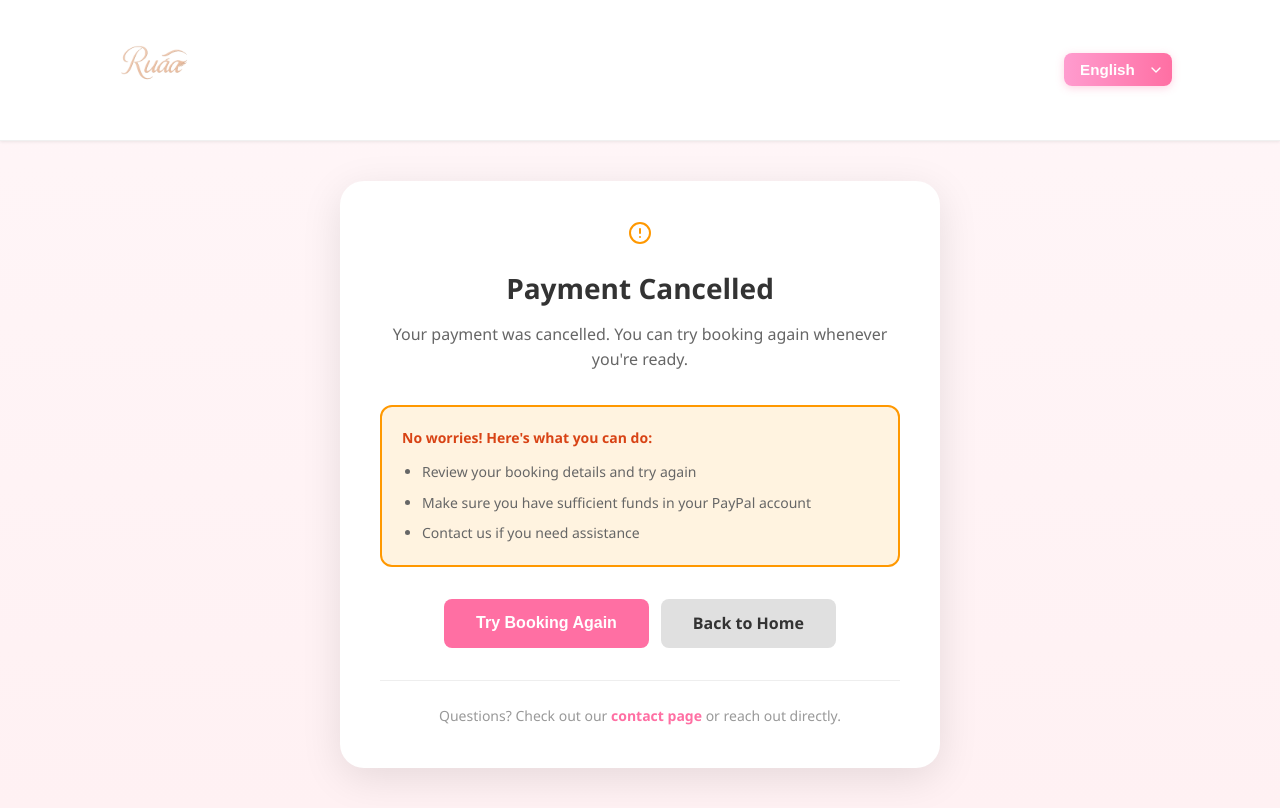
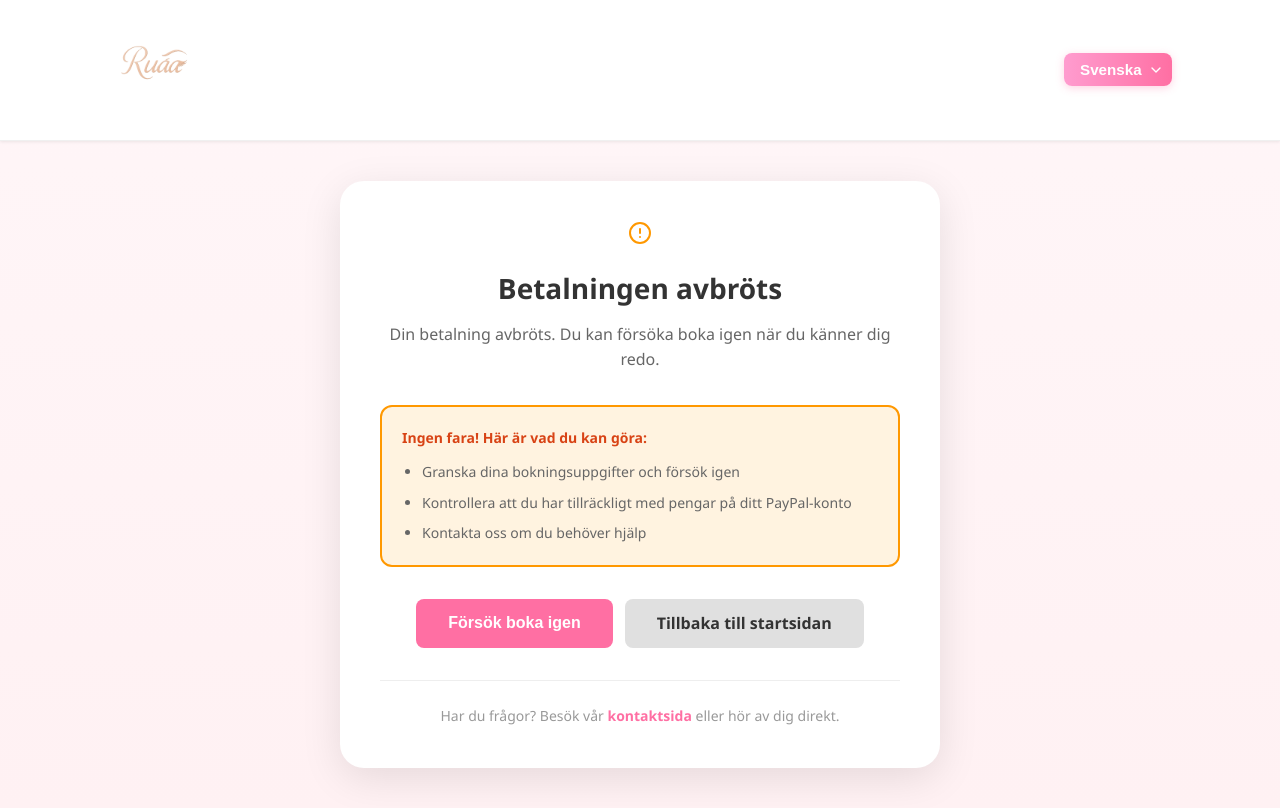
Before and after one commit to mrxxx000/Ruaa_Beauty, a React (Create React App) app in the folder frontend/: page /payment-cancel in a window 1280 px wide. Built offline with nearby package versions, Linux system fonts and the light colour scheme; no server answers.

Commit message:
language fix

```diff
--- a/frontend/src/i18n.ts
+++ b/frontend/src/i18n.ts
@@ -23,8 +23,8 @@ i18n
   .use(initReactI18next) // Passes i18n down to react-i18next
   .init({
     resources,
-    fallbackLng: 'en', // Default language
-    lng: 'en', // Initial language
+    fallbackLng: 'sv', // Default language
+    lng: 'sv', // Initial language
     interpolation: {
       escapeValue: false // React already escapes by default
     },
@@ -42,7 +42,7 @@ i18n.on('languageChanged', (lng) => {
 });
 
 // Set initial direction
-const currentLang = i18n.language || 'en';
+const currentLang = i18n.language || 'sv';
 document.documentElement.dir = currentLang === 'ar' ? 'rtl' : 'ltr';
 document.documentElement.lang = currentLang;
 
--- a/frontend/src/locales/arb.json
+++ b/frontend/src/locales/arb.json
@@ -295,6 +295,19 @@
       "december": "ديسمبر"
     }
   },
+  "paymentCancel": {
+    "title": "تم إلغاء الدفع",
+    "message": "تم إلغاء عملية الدفع. يمكنك المحاولة والحجز مرة أخرى عندما تكون جاهزًا.",
+    "noWorries": "لا تقلق! إليك ما يمكنك فعله:",
+    "tip1": "راجع تفاصيل الحجز وحاول مرة أخرى",
+    "tip2": "تأكد من وجود رصيد كافٍ في حساب PayPal الخاص بك",
+    "tip3": "تواصل معنا إذا كنت بحاجة إلى مساعدة",
+    "tryAgain": "حاول الحجز مرة أخرى",
+    "backHome": "العودة إلى الصفحة الرئيسية",
+    "questions": "هل لديك أسئلة؟ تفضل بزيارة",
+    "contactPage": "صفحة الاتصال",
+    "orReachOut": "الخاصة بنا أو تواصل معنا مباشرة."
+  },
   "footer": {
     "copyright": "© {{year}} Ruaa Beauty. جميع الحقوق محفوظة."
   }
--- a/frontend/src/locales/en.json
+++ b/frontend/src/locales/en.json
@@ -291,6 +291,19 @@
       "december": "December"
     }
   },
+  "paymentCancel": {
+    "title": "Payment Cancelled",
+    "message": "Your payment was cancelled. You can try booking again whenever you're ready.",
+    "noWorries": "No worries! Here's what you can do:",
+    "tip1": "Review your booking details and try again",
+    "tip2": "Make sure you have sufficient funds in your PayPal account",
+    "tip3": "Contact us if you need assistance",
+    "tryAgain": "Try Booking Again",
+    "backHome": "Back to Home",
+    "questions": "Questions? Check out our",
+    "contactPage": "contact page",
+    "orReachOut": "or reach out directly."
+  },
   "footer": {
     "copyright": "© {{year}} Ruaa Beauty. All rights reserved."
   }
--- a/frontend/src/locales/sv.json
+++ b/frontend/src/locales/sv.json
@@ -294,6 +294,19 @@
       "december": "December"
     }
   },
+  "paymentCancel": {
+    "title": "Betalningen avbröts",
+    "message": "Din betalning avbröts. Du kan försöka boka igen när du känner dig redo.",
+    "noWorries": "Ingen fara! Här är vad du kan göra:",
+    "tip1": "Granska dina bokningsuppgifter och försök igen",
+    "tip2": "Kontrollera att du har tillräckligt med pengar på ditt PayPal-konto",
+    "tip3": "Kontakta oss om du behöver hjälp",
+    "tryAgain": "Försök boka igen",
+    "backHome": "Tillbaka till startsidan",
+    "questions": "Har du frågor? Besök vår",
+    "contactPage": "kontaktsida",
+    "orReachOut": "eller hör av dig direkt."
+  },
   "footer": {
     "copyright": "© {{year}} Ruaa Beauty. Alla rättigheter förbehållna."
   }
--- a/frontend/src/pages/PaymentCancel.tsx
+++ b/frontend/src/pages/PaymentCancel.tsx
@@ -62,10 +62,10 @@ export default function PaymentCancel() {
             }}
           />
           <h1 style={{ color: '#333', marginBottom: '16px', fontSize: '28px' }}>
-            Payment Cancelled
+            {t('paymentCancel.title')}
           </h1>
           <p style={{ color: '#666', fontSize: '16px', marginBottom: '32px' }}>
-            Your payment was cancelled. You can try booking again whenever you're ready.
+            {t('paymentCancel.message')}
           </p>
 
           <div
@@ -79,16 +79,16 @@ export default function PaymentCancel() {
             }}
           >
             <p style={{ margin: '0', color: '#d84315', fontSize: '14px', fontWeight: '600' }}>
-              No worries! Here's what you can do:
+              {t('paymentCancel.noWorries')}
             </p>
             <ul style={{ margin: '12px 0 0 0', color: '#666', fontSize: '14px', paddingLeft: '20px' }}>
               <li style={{ marginBottom: '8px' }}>
-                Review your booking details and try again
+                {t('paymentCancel.tip1')}
               </li>
               <li style={{ marginBottom: '8px' }}>
-                Make sure you have sufficient funds in your PayPal account
+                {t('paymentCancel.tip2')}
               </li>
-              <li>Contact us if you need assistance</li>
+              <li>{t('paymentCancel.tip3')}</li>
             </ul>
           </div>
 
@@ -109,7 +109,7 @@ export default function PaymentCancel() {
               onMouseEnter={(e) => (e.currentTarget.style.backgroundColor = '#ff5a8f')}
               onMouseLeave={(e) => (e.currentTarget.style.backgroundColor = '#ff6fa3')}
             >
-              Try Booking Again
+              {t('paymentCancel.tryAgain')}
             </button>
             <Link
               to="/"
@@ -128,13 +128,13 @@ export default function PaymentCancel() {
               onMouseEnter={(e) => (e.currentTarget.style.backgroundColor = '#d0d0d0')}
               onMouseLeave={(e) => (e.currentTarget.style.backgroundColor = '#e0e0e0')}
             >
-              Back to Home
+              {t('paymentCancel.backHome')}
             </Link>
           </div>
 
           <div style={{ marginTop: '32px', paddingTop: '24px', borderTop: '1px solid #eee' }}>
             <p style={{ color: '#999', fontSize: '14px', margin: '0' }}>
-              Questions? Check out our{' '}
+              {t('paymentCancel.questions')}{' '}
               <Link
                 to="/contact"
                 style={{
@@ -143,9 +143,9 @@ export default function PaymentCancel() {
                   fontWeight: '600',
                 }}
               >
-                contact page
+                {t('paymentCancel.contactPage')}
               </Link>{' '}
-              or reach out directly.
+              {t('paymentCancel.orReachOut')}
             </p>
           </div>
         </div>
```
